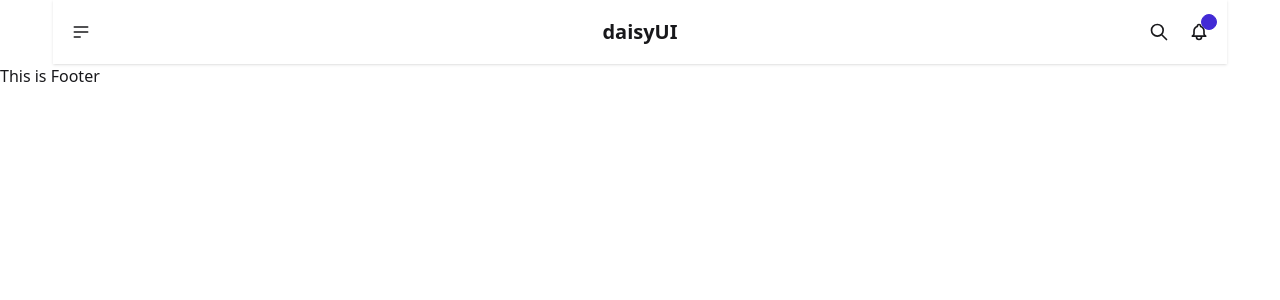
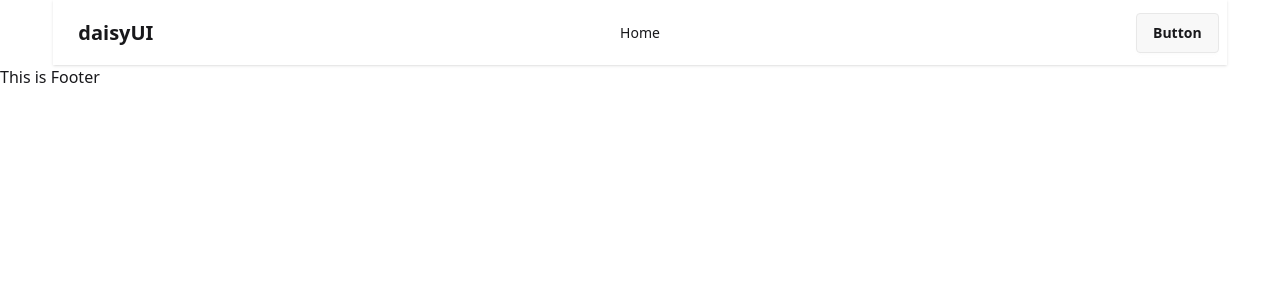
Before and after one commit to tnayem/job-portal-client, a React app: page / in a window 1280 px wide. Shown: the top 300 px of the page. Built offline with nearby package versions, Linux system fonts and the light colour scheme; the HTML template or start-up script is replaced by a standard one.

Commit message:
correction navbar section

```diff
--- a/src/pages/Home/Header.jsx
+++ b/src/pages/Home/Header.jsx
@@ -1,35 +1,32 @@
 import React from 'react';
+import { NavLink } from 'react-router';
 
 const Header = () => {
+    const navLink = <>
+        <NavLink to="/"><li><a>Home</a></li></NavLink>
+    </>
     return (
         <div className="navbar bg-base-100 shadow-sm">
             <div className="navbar-start">
                 <div className="dropdown">
-                    <div tabIndex={0} role="button" className="btn btn-ghost btn-circle">
-                        <svg xmlns="http://www.w3.org/2000/svg" className="h-5 w-5" fill="none" viewBox="0 0 24 24" stroke="currentColor"> <path strokeLinecap="round" strokeLinejoin="round" strokeWidth="2" d="M4 6h16M4 12h16M4 18h7" /> </svg>
+                    <div tabIndex={0} role="button" className="btn btn-ghost lg:hidden">
+                        <svg xmlns="http://www.w3.org/2000/svg" className="h-5 w-5" fill="none" viewBox="0 0 24 24" stroke="currentColor"> <path strokeLinecap="round" strokeLinejoin="round" strokeWidth="2" d="M4 6h16M4 12h8m-8 6h16" /> </svg>
                     </div>
                     <ul
                         tabIndex="-1"
                         className="menu menu-sm dropdown-content bg-base-100 rounded-box z-1 mt-3 w-52 p-2 shadow">
-                        <li><a>Homepage</a></li>
-                        <li><a>Portfolio</a></li>
-                        <li><a>About</a></li>
+                       {navLink}
                     </ul>
                 </div>
-            </div>
-            <div className="navbar-center">
                 <a className="btn btn-ghost text-xl">daisyUI</a>
             </div>
+            <div className="navbar-center hidden lg:flex">
+                <ul className="menu menu-horizontal px-1">
+                    {navLink}
+                </ul>
+            </div>
             <div className="navbar-end">
-                <button className="btn btn-ghost btn-circle">
-                    <svg xmlns="http://www.w3.org/2000/svg" className="h-5 w-5" fill="none" viewBox="0 0 24 24" stroke="currentColor"> <path strokeLinecap="round" strokeLinejoin="round" strokeWidth="2" d="M21 21l-6-6m2-5a7 7 0 11-14 0 7 7 0 0114 0z" /> </svg>
-                </button>
-                <button className="btn btn-ghost btn-circle">
-                    <div className="indicator">
-                        <svg xmlns="http://www.w3.org/2000/svg" className="h-5 w-5" fill="none" viewBox="0 0 24 24" stroke="currentColor"> <path strokeLinecap="round" strokeLinejoin="round" strokeWidth="2" d="M15 17h5l-1.405-1.405A2.032 2.032 0 0118 14.158V11a6.002 6.002 0 00-4-5.659V5a2 2 0 10-4 0v.341C7.67 6.165 6 8.388 6 11v3.159c0 .538-.214 1.055-.595 1.436L4 17h5m6 0v1a3 3 0 11-6 0v-1m6 0H9" /> </svg>
-                        <span className="badge badge-xs badge-primary indicator-item"></span>
-                    </div>
-                </button>
+                <a className="btn">Button</a>
             </div>
         </div>
     );
```
